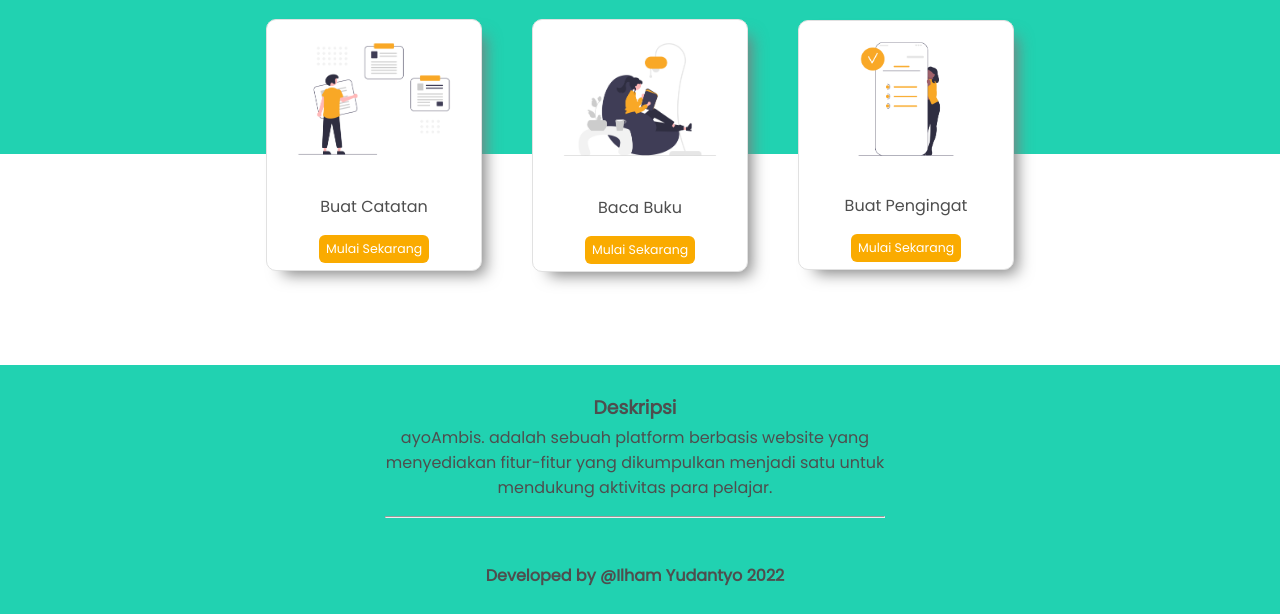
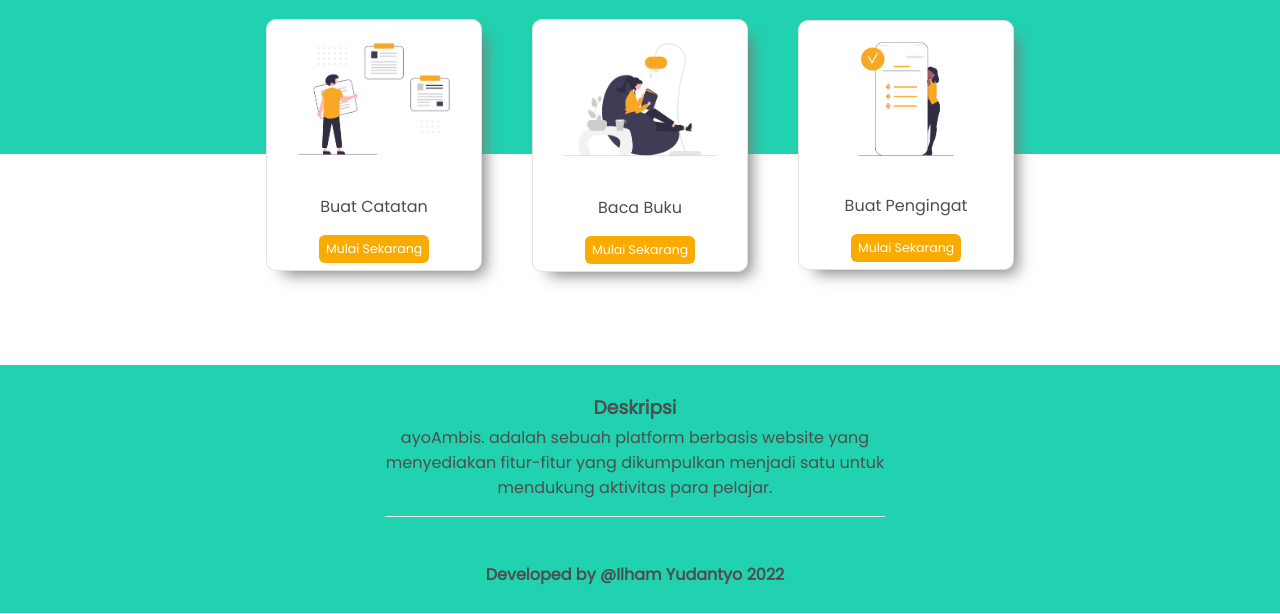
Before and after one commit to ilhamydn17/aymbs_, a plain HTML site: page index.html in a window 1280 px wide. Shown: the part 432-1046 px from the top of the page. Drawn offline with Linux system fonts and the light colour scheme.

Commit message:
finishing

```diff
--- a/index.html
+++ b/index.html
@@ -76,7 +76,7 @@
 						fitur-fitur yang dikumpulkan menjadi satu untuk mendukung aktivitas
 						para pelajar.
 					</p>
-					<hr />
+					<!-- <hr /> -->
 				</div>
 				<div class="copyright">
 					<p>Developed by @Ilham Yudantyo 2022</p>
--- a/style.css
+++ b/style.css
@@ -291,6 +291,7 @@ footer .container-footer {
 	margin: 0px auto;
 	/* font-size: px; */
 	text-align: center;
+	border-bottom: 1px solid rgb(234, 234, 234);
 }
 
 .copyright {
```
